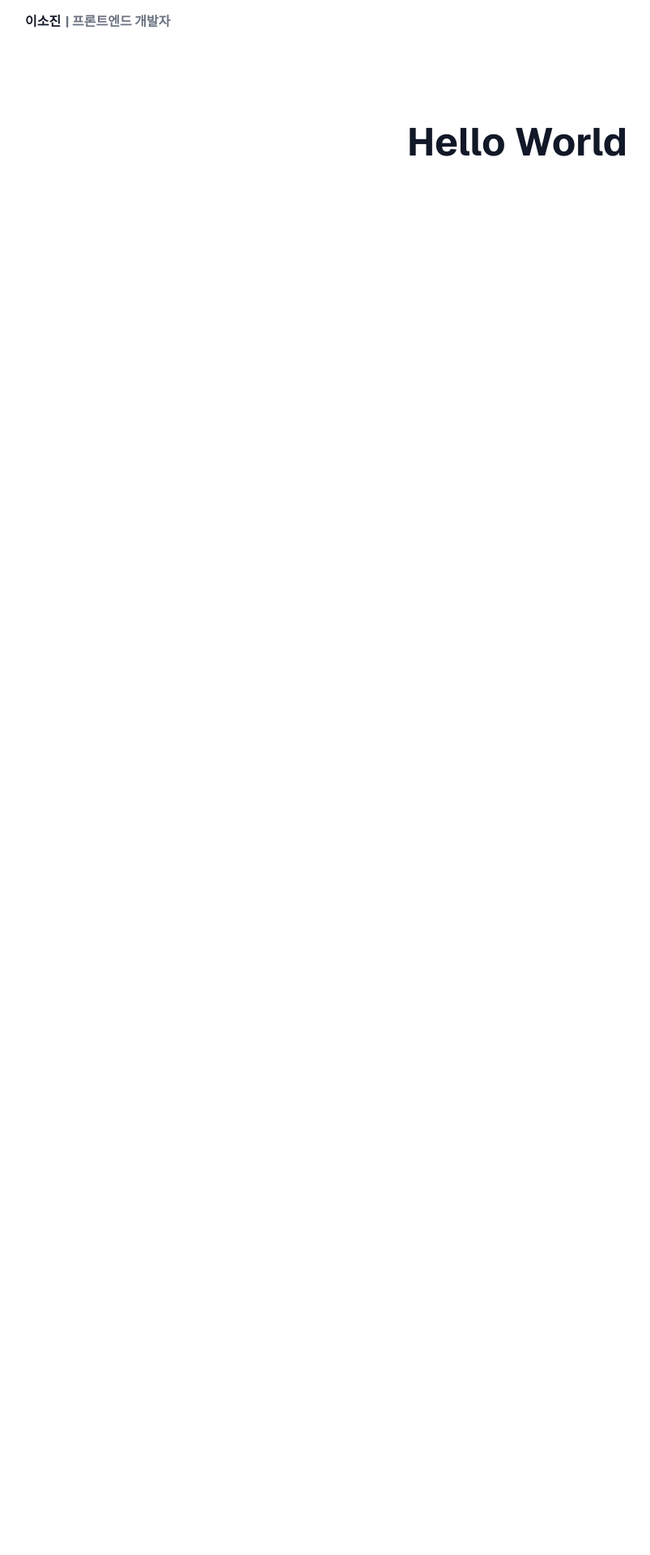
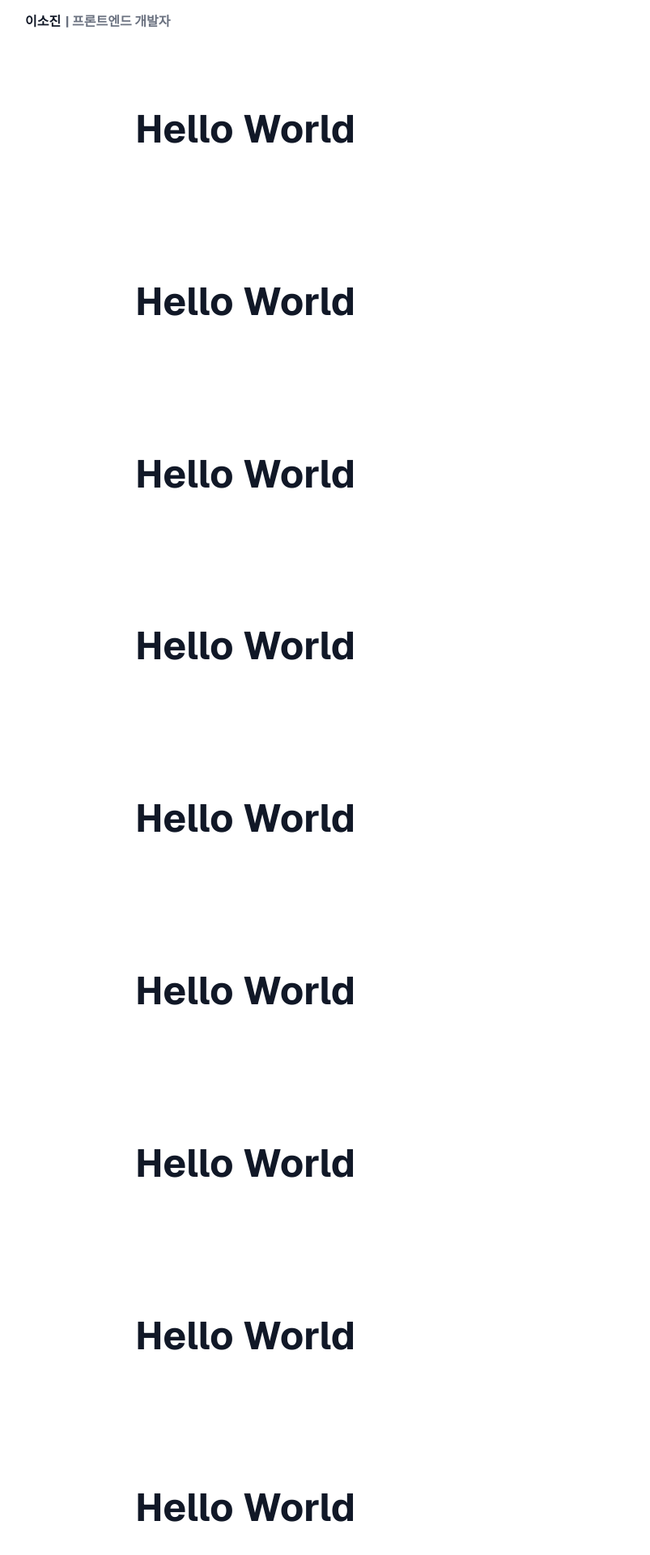
Before and after one commit to krungy/sojin-portfolio, a Next.js app: page / in a window 1280 px wide. Shown: the top 1920 px of the page at 81% size, without its empty margins (1-804 px from the left). Before the commit the page ends 853 px from the top, so only its background shows below. Built offline with nearby package versions, Linux system fonts and the light colour scheme.

Commit message:
[func] Section 컴포넌트 구현

```diff
--- /dev/null
+++ b/app/_components/Section/Section.module.scss
@@ -0,0 +1,4 @@
+.section {
+  width: 100%;
+  padding-block: 5rem;
+}
--- /dev/null
+++ b/app/_components/Section/Section.tsx
@@ -0,0 +1,11 @@
+import classNames from "classnames";
+import styles from "./Section.module.scss";
+import type { SectionProps } from "./Section.types";
+
+export function Section({ className, children, ...props }: SectionProps) {
+  return (
+    <section className={classNames(styles.section, className)} {...props}>
+      {children}
+    </section>
+  );
+}
--- /dev/null
+++ b/app/_components/Section/Section.types.ts
@@ -0,0 +1,6 @@
+import type { ComponentPropsWithoutRef, ReactNode } from "react";
+
+export interface SectionProps
+  extends Omit<ComponentPropsWithoutRef<"section">, "children"> {
+  children: ReactNode;
+}
--- a/app/page.module.scss
+++ b/app/page.module.scss
@@ -1,9 +1,3 @@
-.home {
-  min-height: 100dvh;
-  padding-top: clamp(2rem, 8vw, 6rem);
-  padding-bottom: clamp(2rem, 8vw, 6rem);
-}
-
 .title {
   margin: 0;
   font-size: clamp(1.75rem, 5vw, 3rem);
--- a/app/page.tsx
+++ b/app/page.tsx
@@ -1,9 +1,39 @@
+import { Section } from "./_components/Section/Section";
 import styles from "./page.module.scss";
 
 export default function Home() {
   return (
-    <section className={styles.home}>
-      <h1 className={styles.title}>Hello World</h1>
-    </section>
+    <>
+      <Section>
+        <h1 className={styles.title}>Hello World</h1>
+      </Section>
+      <Section>
+        <h1 className={styles.title}>Hello World</h1>
+      </Section>
+      <Section>
+        <h1 className={styles.title}>Hello World</h1>
+      </Section>
+      <Section>
+        <h1 className={styles.title}>Hello World</h1>
+      </Section>
+      <Section>
+        <h1 className={styles.title}>Hello World</h1>
+      </Section>
+      <Section>
+        <h1 className={styles.title}>Hello World</h1>
+      </Section>
+      <Section>
+        <h1 className={styles.title}>Hello World</h1>
+      </Section>
+      <Section>
+        <h1 className={styles.title}>Hello World</h1>
+      </Section>
+      <Section>
+        <h1 className={styles.title}>Hello World</h1>
+      </Section>
+      <Section>
+        <h1 className={styles.title}>Hello World</h1>
+      </Section>
+    </>
   );
 }
```
